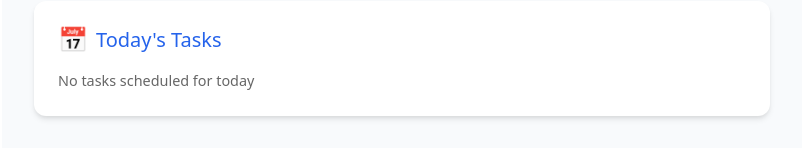
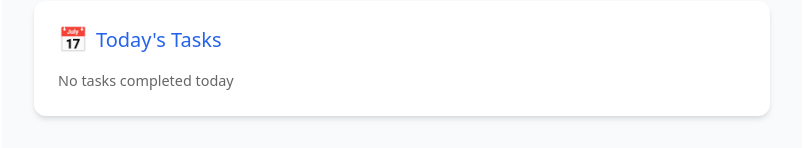
Before and after one commit to nirmalyohannan/google-sheet-tasks, a React (Vite) app: page / in a window 1280 px wide. Shown: the part 124-272 px from the top of the page, without its empty margins (238-1041 px from the left). Built offline with nearby package versions, Linux system fonts and the light colour scheme.

Commit message:
No tasks done message changed

```diff
--- a/src/components/TodayTasks.tsx
+++ b/src/components/TodayTasks.tsx
@@ -44,7 +44,7 @@ export function TodayTasks({ tasks }: TodayTasksProps) {
                     </ul>
                 </div>
             ) : (
-                <div className="today-tasks-empty">No tasks scheduled for today</div>
+                <div className="today-tasks-empty">No tasks completed today</div>
             )}
         </div>
     );
```
